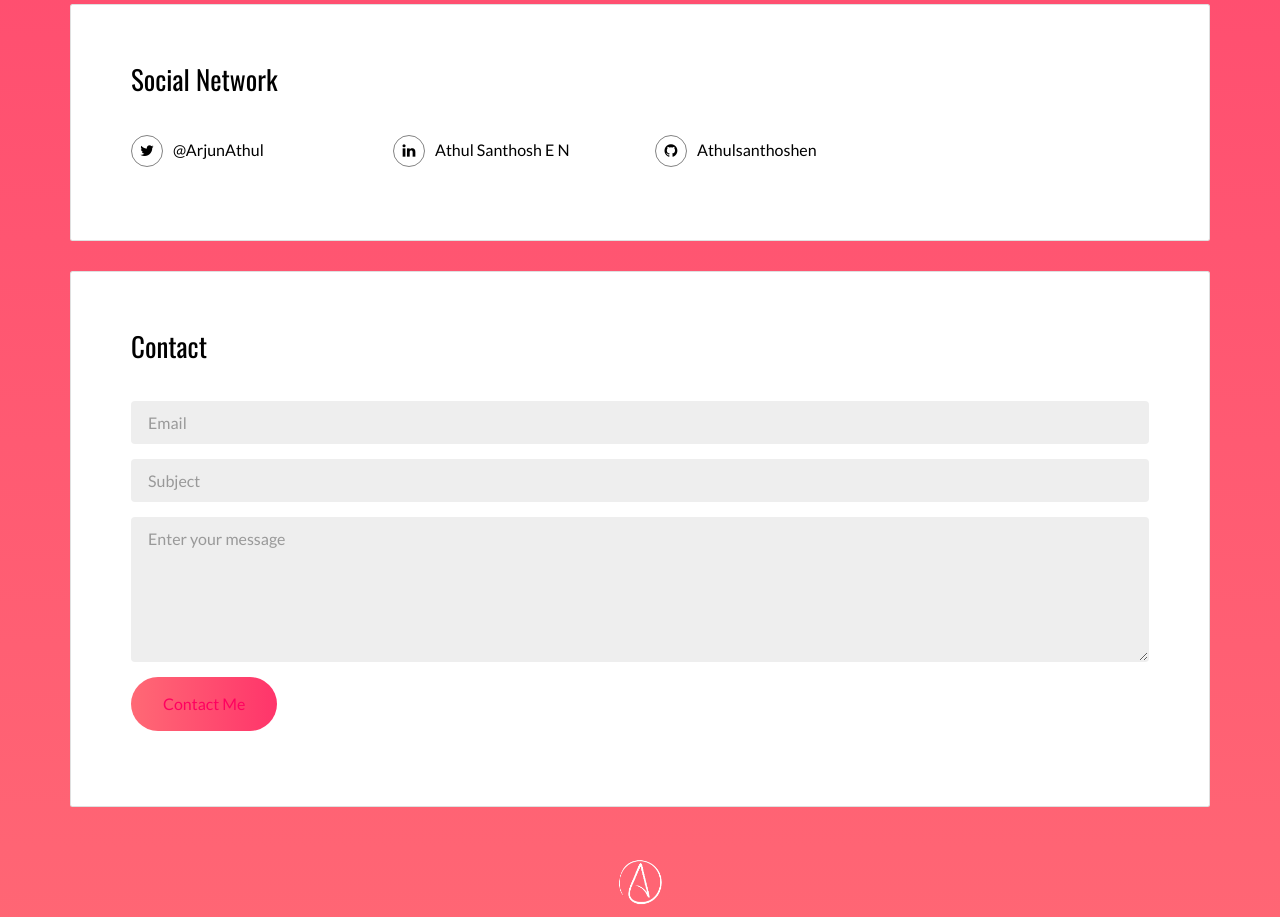
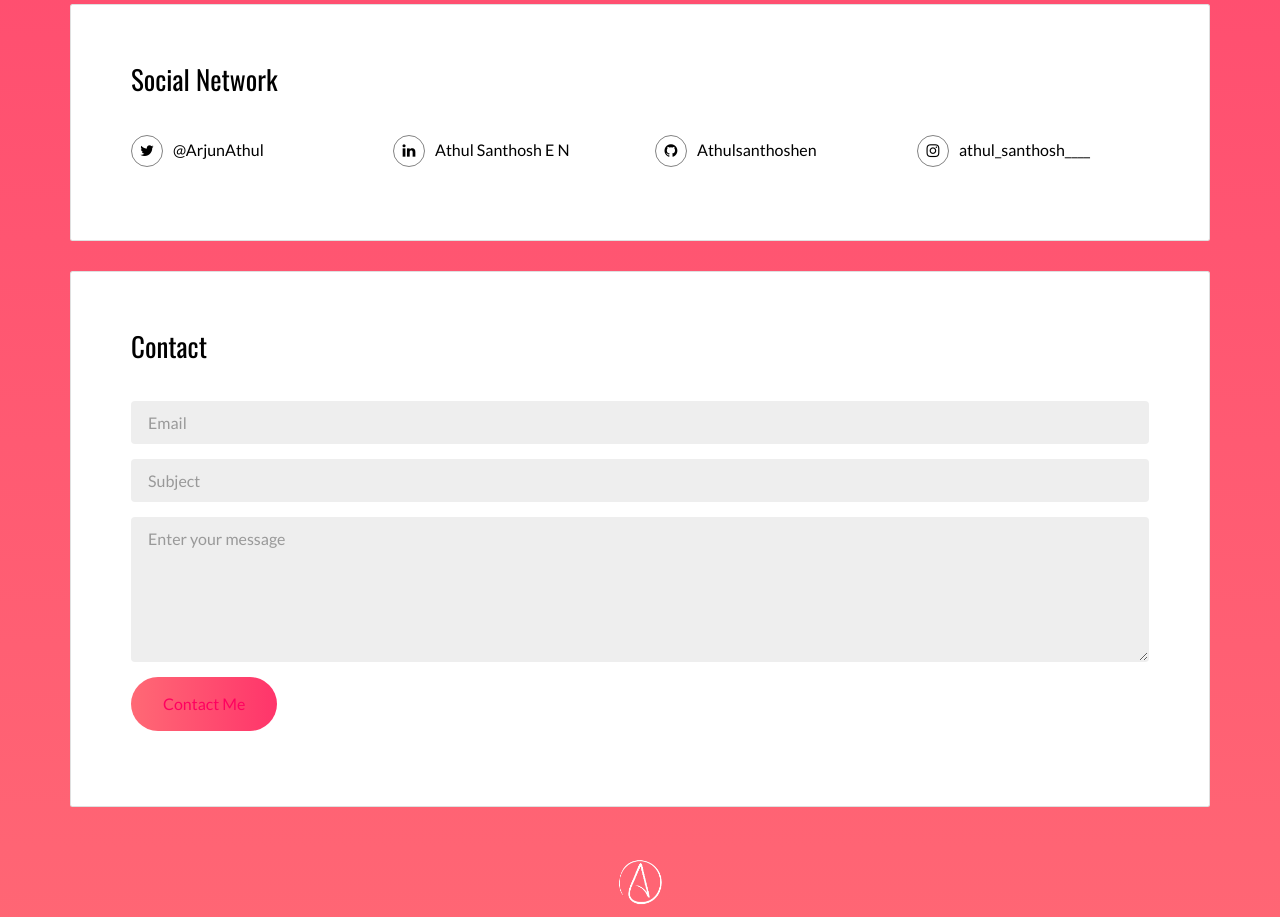
Before and after one commit to Athulsanthoshen/EN, a plain HTML site: page index.html in a window 1280 px wide. Shown: the part 3200-4117 px from the top of the page. Drawn offline with nearby package versions, Linux system fonts and the light colour scheme.

Commit message:
social networks by instagram

```diff
--- a/index.html
+++ b/index.html
@@ -239,6 +239,9 @@
               <div class="col-md-3">
                 <p class="social-buttons"><a href="https://github.com/Athulsanthoshen" title=""><span class="social-round-icon fa-icon"><i class="fa fa-github"></i></span>Athulsanthoshen</a></p>
               </div>
+              <div class="col-md-3">
+                <p class="social-buttons"><a href="https://www.instagram.com/athul_santhosh____/" title=""><span class="social-round-icon fa-icon"><i class="fa fa-instagram"></i></span>athul_santhosh____</a></p>
+              </div>
             </div>
           </div>
         </div>
```
